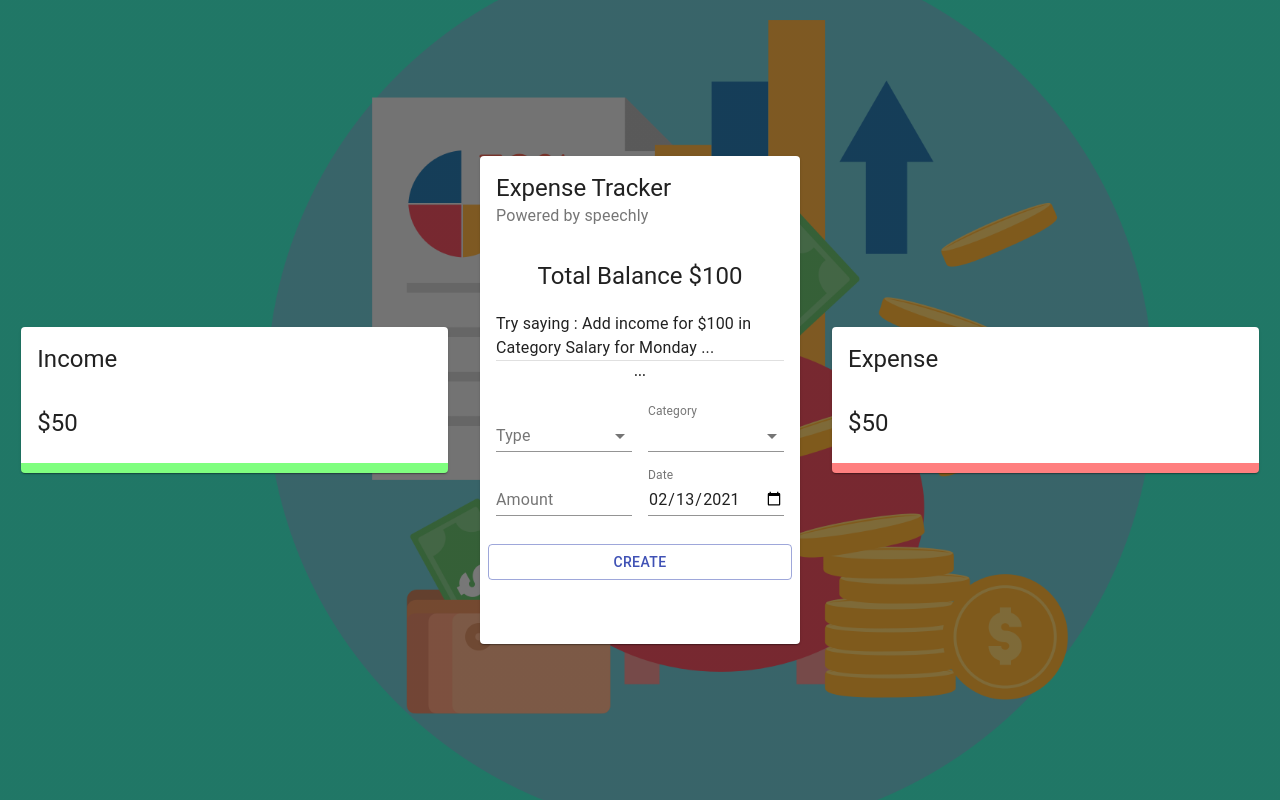
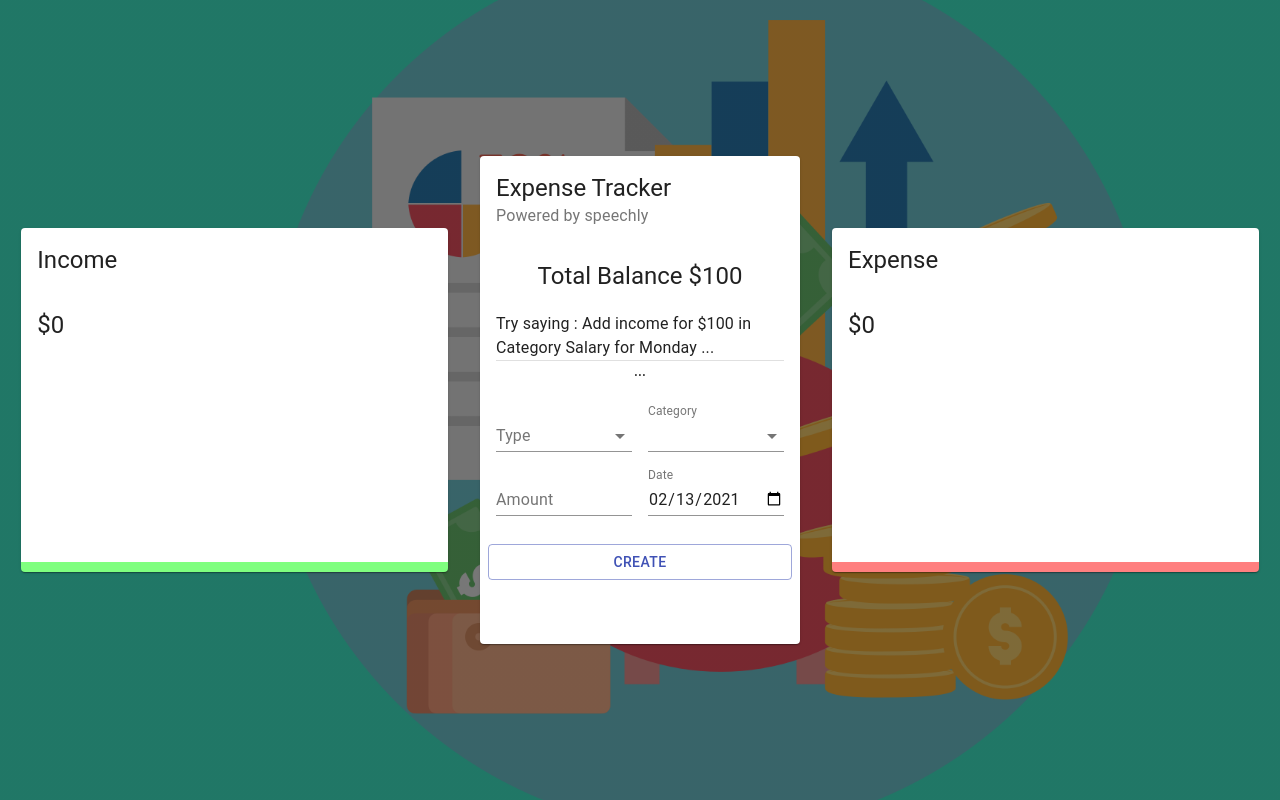
Before and after one commit to saurabhmehta1601/react-advanced-budget-tracker-with-speechly-and-material-ui-, a React (Create React App) app: page / in a window 1280 px wide. Built offline with nearby package versions, Linux system fonts and the light colour scheme.

Commit message:
useTransaction hook done Doughnut graph made

```diff
--- a/src/components/Details/Details.jsx
+++ b/src/components/Details/Details.jsx
@@ -1,19 +1,27 @@
 import React from 'react'
 import { Card,CardHeader,CardContent,Typography } from '@material-ui/core'
 import {Doughnut} from 'react-chartjs-2'
+import useTransactions from '../../useTransactions'
 
 import useStyles from './styles'
 
 const Details = ({title}) => {
+
     const classes=useStyles()
+    const {total,chartData} =useTransactions(title)
+
+
+
     return (
-        <Card   className={title==="Income" ? classes.income : classes.expense}>
+        <Card  className={title==="Income" ? classes.income : classes.expense}>
             <CardHeader title={title} />
             <CardContent>
                 <Typography variant="h5">
-                    $50
+                 ${total}
                 </Typography>
-                {/* <Doughnut data="Data"/> */}
+                <Doughnut data= {chartData} />
+
+
             </CardContent>
         </Card>
     )
--- /dev/null
+++ b/src/useTransactions.js
@@ -0,0 +1,43 @@
+import {useContext} from 'react'
+import  {ExpenseTrackerContext} from "./context/context"
+import {expenseCategories,incomeCategories,resetCategories} from './constants/categories'
+
+const useTransactions = (title) => {
+
+    resetCategories()
+
+    const {transactions} =useContext(ExpenseTrackerContext)
+    console.log(transactions);
+    const transactionsPerCategory = transactions.filter(t => t.type===title)
+
+
+
+    const total = transactionsPerCategory.reduce(((acc,currVal)=> acc+=currVal.amount),0)
+
+    const categories=( title==="Income") ? incomeCategories: expenseCategories
+
+    transactionsPerCategory.forEach((t)=>{
+        const category= categories.find( c => c.type===t.category)
+
+        if(category) category.amount+=t.amount
+    })
+
+
+
+    const filteredCategories =categories.filter((c) => c.amount > 0 )
+
+
+
+    const chartData={
+        datasets:[{
+            data: filteredCategories.map( c => c.amount ),
+            backgroundColor:  filteredCategories.map( c => c.color )
+        }],
+        labels:filteredCategories.map( c => c.type)
+    }
+
+
+    return {chartData,total}
+}
+
+export default useTransactions
```
Also changed, not shown: 1 other file (tests, documents, lock files or other folders).
